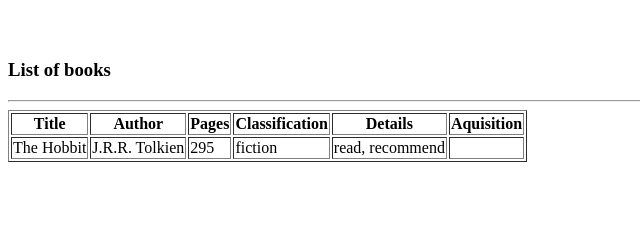
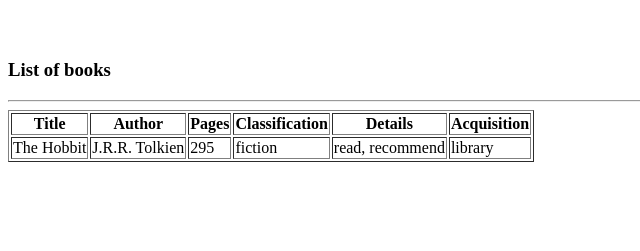
Before and after one commit to zmorel/PairProgramming, a Flask app: page / in a window 1280 px wide. Shown: the part 549-800 px from the top of the page, without its empty margins (0-640 px from the left). Run offline with Flask 2, Linux system fonts and the light colour scheme.

Commit message:
Update index.html

```diff
--- a/templates/index.html
+++ b/templates/index.html
@@ -121,7 +121,7 @@
         <th>Pages</th>
         <th>Classification</th>
         <th>Details</th>
-        <th>Aquisition</th>
+        <th>Acquisition</th>
       </tr>
     </thead>
 
@@ -133,7 +133,7 @@
         <td>{{ friend.pages}}</td>
         <td>{{ friend.classification }}</td>
         <td>{{ friend.details }}</td>
-        <td>{{ friend.aquisition }}</td>
+        <td>{{ friend.acquisition }}</td>
       </tr>
       {% endfor %}
     </tbody>
```
